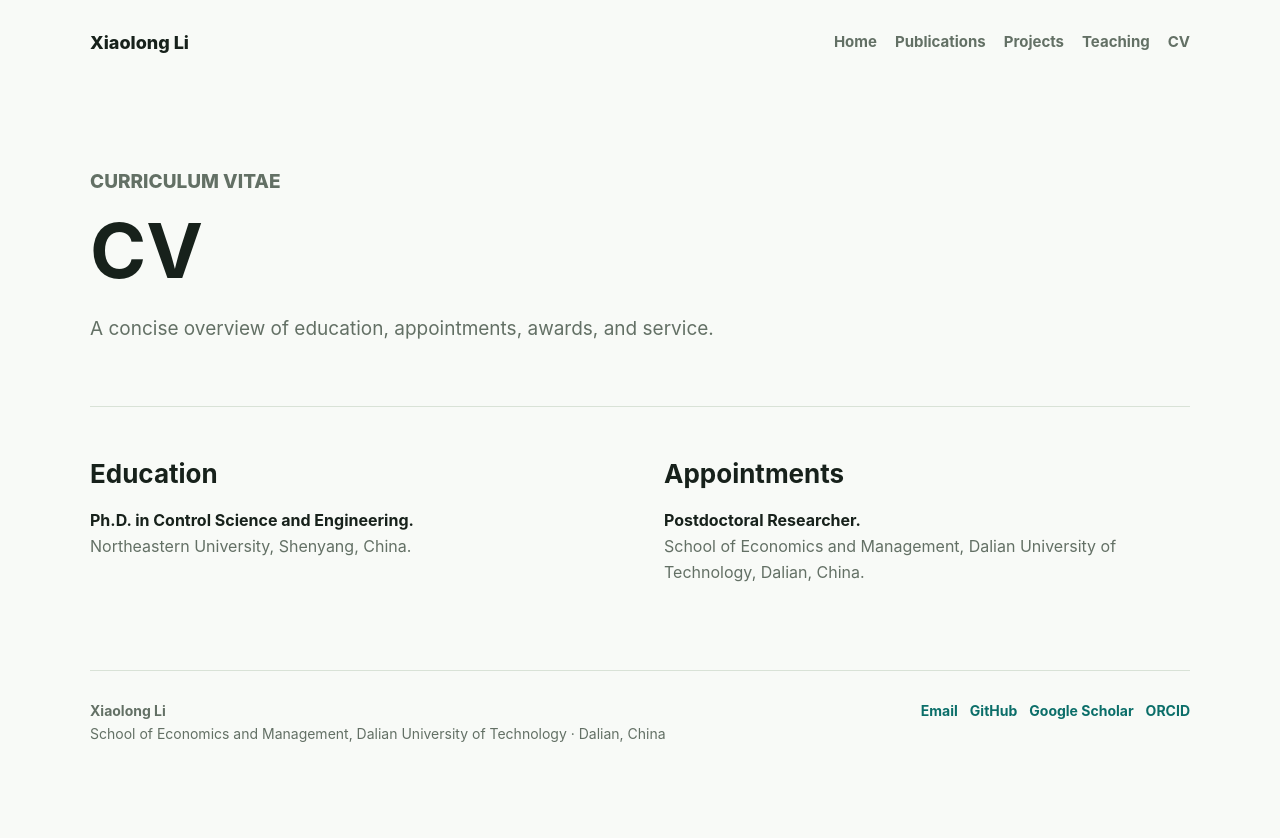
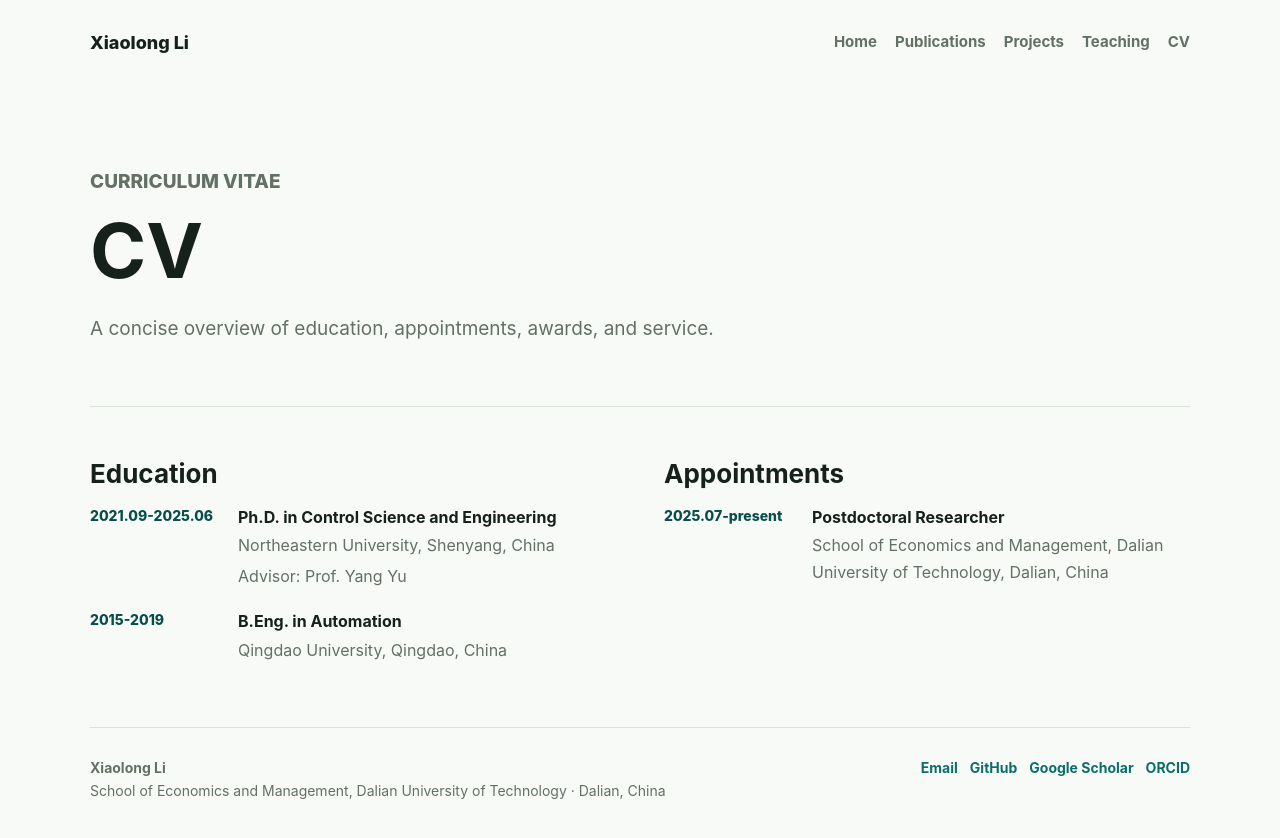
Before and after one commit to Luckydragon96/Luckydragon96.github.io, a Jekyll site: the page built from cv.md, in a window 1280 px wide. Shown: the top 838 px of the page. Built offline with Jekyll 4.4.1, drawn with Linux system fonts in a browser that asks for light colours.

Commit message:
Update CV education and appointment dates

```diff
--- a/assets/css/style.scss
+++ b/assets/css/style.scss
@@ -200,6 +200,41 @@ p {
   margin: 18px 0 22px;
 }
 
+.cv-list {
+  display: grid;
+  gap: 22px;
+  margin: 18px 0 0;
+  padding: 0;
+  list-style: none;
+}
+
+.cv-list li {
+  display: grid;
+  grid-template-columns: 130px minmax(0, 1fr);
+  gap: 18px;
+  align-items: start;
+}
+
+.cv-list time {
+  color: var(--accent-strong);
+  font-size: 14px;
+  font-weight: 800;
+  line-height: 1.35;
+}
+
+.cv-list strong,
+.cv-list span {
+  display: block;
+}
+
+.cv-list strong {
+  line-height: 1.35;
+}
+
+.cv-list span {
+  color: var(--muted);
+  margin-top: 4px;
+}
 .tag-list span {
   border: 1px solid var(--line);
   border-radius: 999px;
@@ -396,6 +431,10 @@ p {
     font-size: 18px;
   }
 
+  .cv-list li {
+    grid-template-columns: 1fr;
+    gap: 6px;
+  }
   .section--grid,
   .project-grid {
     grid-template-columns: 1fr;
--- a/cv.md
+++ b/cv.md
@@ -13,20 +13,34 @@ permalink: /cv/
 <section class="section section--grid">
   <article>
     <h2>Education</h2>
-    <ul class="item-list">
+    <ul class="cv-list">
       <li>
-        <strong>Ph.D. in Control Science and Engineering.</strong>
-        <span>Northeastern University, Shenyang, China.</span>
+        <time>2021.09-2025.06</time>
+        <div>
+          <strong>Ph.D. in Control Science and Engineering</strong>
+          <span>Northeastern University, Shenyang, China</span>
+          <span>Advisor: Prof. Yang Yu</span>
+        </div>
+      </li>
+      <li>
+        <time>2015-2019</time>
+        <div>
+          <strong>B.Eng. in Automation</strong>
+          <span>Qingdao University, Qingdao, China</span>
+        </div>
       </li>
     </ul>
   </article>
 
   <article>
     <h2>Appointments</h2>
-    <ul class="item-list">
+    <ul class="cv-list">
       <li>
-        <strong>Postdoctoral Researcher.</strong>
-        <span>School of Economics and Management, Dalian University of Technology, Dalian, China.</span>
+        <time>2025.07-present</time>
+        <div>
+          <strong>Postdoctoral Researcher</strong>
+          <span>School of Economics and Management, Dalian University of Technology, Dalian, China</span>
+        </div>
       </li>
     </ul>
   </article>
```
